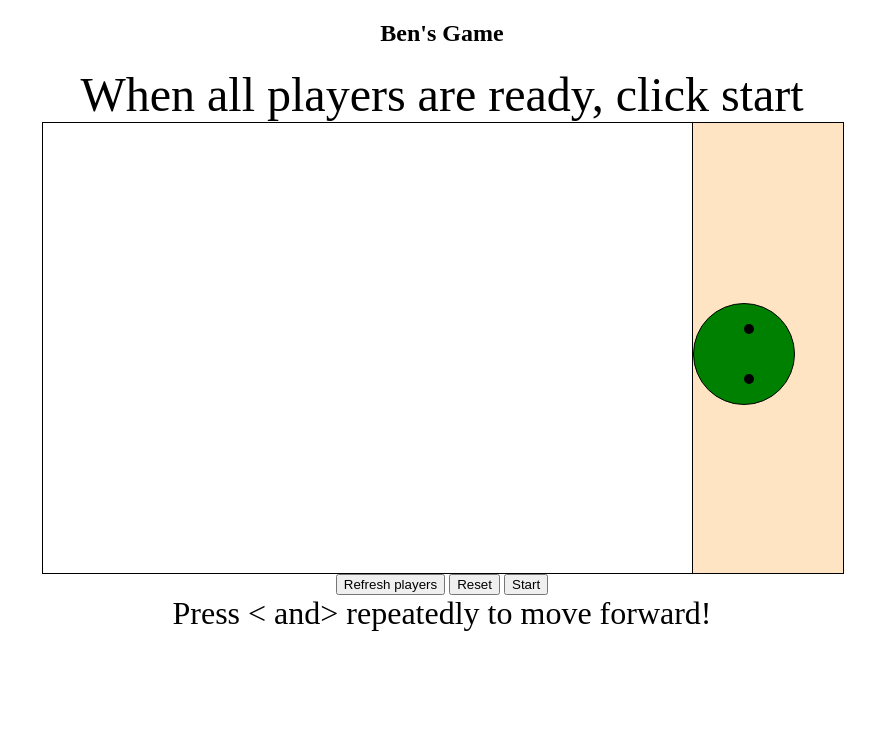
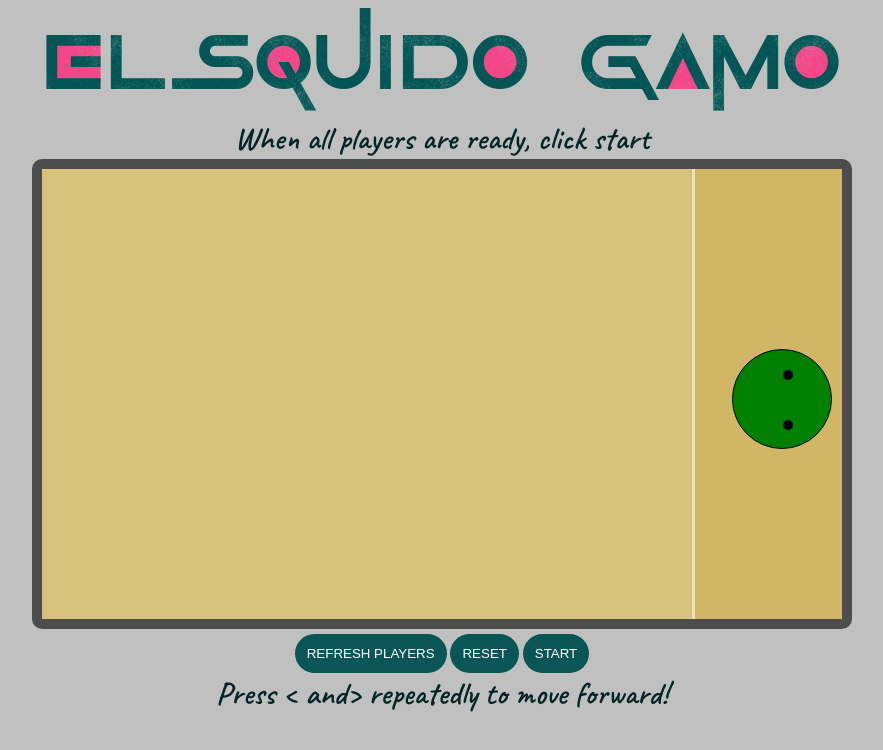
Before and after one commit to HungriestBen/project4alpha, a website: page index.html in a window 1280 px wide. Shown: the whole page, without its empty margins (198-1081 px from the left). Drawn offline with nearby package versions, Linux system fonts and the light colour scheme; no server answers.

Commit message:
Final touchups before presentation, still need to fix character travel range

```diff
--- a/index.html
+++ b/index.html
@@ -6,23 +6,34 @@
     <meta http-equiv="X-UA-Compatible" content="IE=edge">
     <meta name="viewport" content="width=device-width, initial-scale=1.0">
     <title>Document</title>
+    <link rel="preconnect" href="https://fonts.googleapis.com">
+    <link rel="preconnect" href="https://fonts.gstatic.com" crossorigin>
+    <link href="https://fonts.googleapis.com/css2?family=Caveat:wght@600&display=swap" rel="stylesheet">
+
+    <link rel="preconnect" href="https://fonts.googleapis.com">
+    <link rel="preconnect" href="https://fonts.gstatic.com" crossorigin>
+    <link href="https://fonts.googleapis.com/css2?family=Inter:wght@300&display=swap" rel="stylesheet">
+
 </head>
 
 
 <link rel="stylesheet" href="./style.css">
 
 <body>
-    <h2>Ben's Game</h2>
+    <h2><img src="./public/70a50a24a06bf3d14008d04baa0882c7.png" alt=""></h2>
     <div class="countdown">When all players are ready, click start</div>
     <div class="gamewrapper">
-        <div class="gameboard"></div>
+        <div class="gameboard">
+        </div>
         <div class="safezone">
+            <div class="finishline"></div>
             <div class="doll">
                 <div class="lefteye"></div>
                 <div class="righteye"></div>
             </div>
         </div>
     </div>
+    <div class="gap"></div>
     <div class="buttons">
         <button class="refreshButton">Refresh players</button>
         <button class="resetButton">Reset</button>
@@ -55,7 +66,7 @@
             document.querySelector(".gameboard").innerHTML = ""
 
             for (let i = 0; i < players.length; i++) {
-                playerColors = ["red", "orange", "yellow", "green", "blue", "violet", "mistyrose", "darkgoldenrod"]
+                playerColors = ["red", "orange", "yellow", "lightgreen", "lightblue", "violet", "mistyrose", "darkgoldenrod", "mediumorchid	"]
                 var character = document.createElement('div')
                 character.className = `character` //player-${i + 1}
                 character.innerHTML = `P${players[i].name}`
@@ -63,6 +74,7 @@
                 character.style.width = "50px"
                 character.style.backgroundColor = playerColors[i]
                 character.style.height = "50px"
+                character.style.lineHeight = "50px"
                 character.style.border = "1px solid black"
                 character.style.borderRadius = "50%"
                 character.style.left = players[i].position + "px"
@@ -199,7 +211,7 @@
 
             if (timeLeft < 1) {
                 players.forEach(element => {
-                    if (element.position < 750) {
+                    if (element.position < 650) {
                         element.alive = false
                         gunshotSound.play();
                         let domAllPlayers = document.querySelectorAll('.character')
@@ -208,7 +220,6 @@
                                 element.style.backgroundColor = "black"
                             }
                         });
-
 
                     }
                 });
--- a/style.css
+++ b/style.css
@@ -1,34 +1,64 @@
+*{
+    box-sizing: border-box;
+}
+
+h1, h2, h3, h4{
+    margin: 0;
+    padding: 0;
+}
+
+
 h2 {
     text-align: center;
+}
+
+.gap {
+    height: 5px;
+}
+
+body {
+    background-color: silver;
+    font-family: 'Caveat', cursive;
+    color: #042525
+    /* font-family: 'Inter', sans-serif; */
 }
 .gamewrapper {
     display: grid;
     grid-template-columns: 650px 150px;
-    width: 800px;
+    width: 820px;
     margin: 0 auto;
+    border: 10px solid rgba(0, 0, 0, 0.6);
+    border-radius: 10px;
 }
 
 .gameboard {
     width: 650px;
     height: 450px;
-    border: 1px solid black;
-    /* background-color: bisque */
+    background-color: #d8c17a;
+}
+
+.finishline {
+    position: relative;
+    height: 450px;
+    width: 3px;
+    background-color: rgba(255, 255, 255, 0.6);
+    left: 0px;
+    z-index: 9;
 }
 
 .safezone {
     position: relative;
     width: 150px;
     height: 450px;
-    border: 1px solid black;
     z-index: 1;
-    background-color: bisque;
+    background-color: #d1b665;
 }
 .doll {
     position: absolute;
     width: 100px;
     height: 100px;
     border: 1px solid black;
-    right: 48px;
+    right: 10px;
     top: 40%;
     background-color: green;
     border-radius: 50%;
@@ -68,12 +98,12 @@ h2 {
 }
 
 .countdown {
-    font-size: 3em;
+    font-size: 2em;
     text-align: center;
 }
 
 .playerid {
-    font-size: 3em;
+    font-size: 2em;
     text-align: center;
 }
 
@@ -84,4 +114,63 @@ h2 {
 
 .buttons {
     text-align: center;
+
 }
+
+.resetButton {
+	color: #fff !important;
+	text-transform: uppercase;
+	text-decoration: none;
+	background: #0A5656;
+	padding: 12px;
+	border-radius: 50px;
+	display: inline-block;
+	border: none;
+	transition: all 0.4s ease 0s;
+}
+
+.resetButton:hover {
+    background: #f44789bf;
+	text-shadow: 0px 0px 6px rgba(255, 255, 255, 1);
+	-webkit-box-shadow: 0px 5px 40px -10px rgba(0,0,0,0.57);
+	-moz-box-shadow: 0px 5px 40px -10px rgba(0,0,0,0.57);
+	transition: all 0.4s ease 0s;
+}
+.refreshButton {
+	color: #fff !important;
+	text-transform: uppercase;
+	text-decoration: none;
+	background: #0A5656;
+	padding: 12px;
+	border-radius: 50px;
+	display: inline-block;
+	border: none;
+	transition: all 0.4s ease 0s;
+}
+
+.refreshButton:hover {
+    background: #f44789bf;
+	text-shadow: 0px 0px 6px rgba(255, 255, 255, 1);
+	-webkit-box-shadow: 0px 5px 40px -10px rgba(0,0,0,0.57);
+	-moz-box-shadow: 0px 5px 40px -10px rgba(0,0,0,0.57);
+	transition: all 0.4s ease 0s;
+}
+.startButton {
+	color: #fff !important;
+	text-transform: uppercase;
+	text-decoration: none;
+	background: #0A5656;
+	padding: 12px;
+	border-radius: 50px;
+	display: inline-block;
+	border: none;
+	transition: all 0.4s ease 0s;
+}
+
+.startButton:hover {
+    background: #f44789bf;
+	text-shadow: 0px 0px 6px rgba(255, 255, 255, 1);
+	-webkit-box-shadow: 0px 5px 40px -10px rgba(0,0,0,0.57);
+	-moz-box-shadow: 0px 5px 40px -10px rgba(0,0,0,0.57);
+	transition: all 0.4s ease 0s;
+}
```
Also changed, not shown: server.js (+10 -5 lines), public/70a50a24a06bf3d14008d04baa0882c7.png (added), 1 other file.
